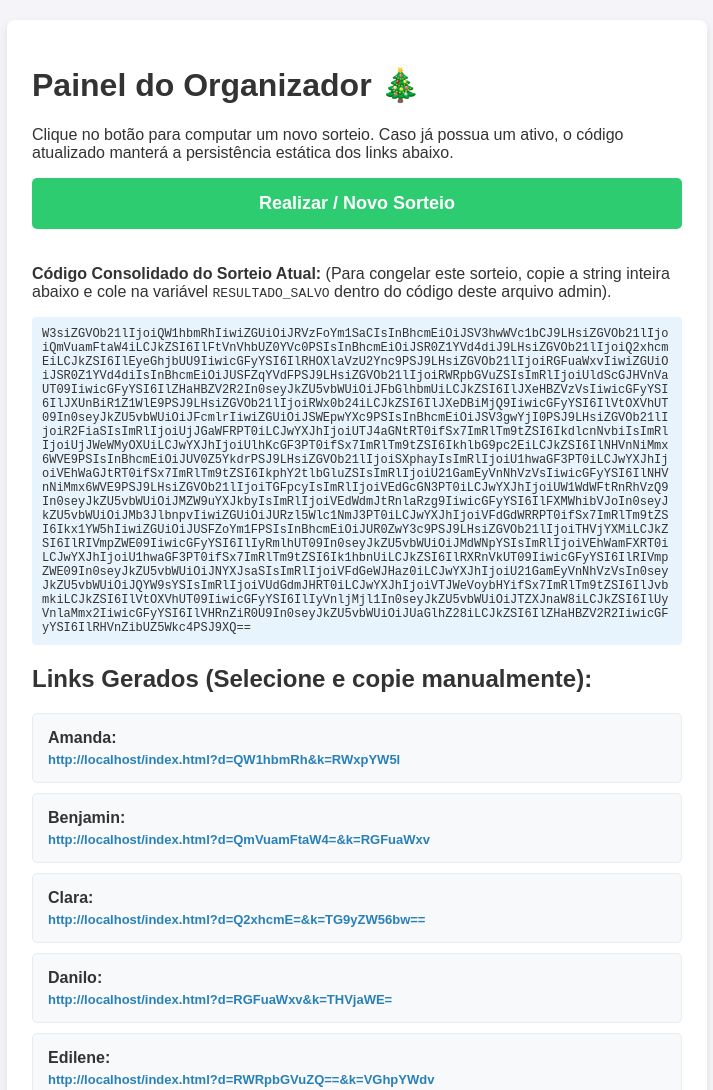
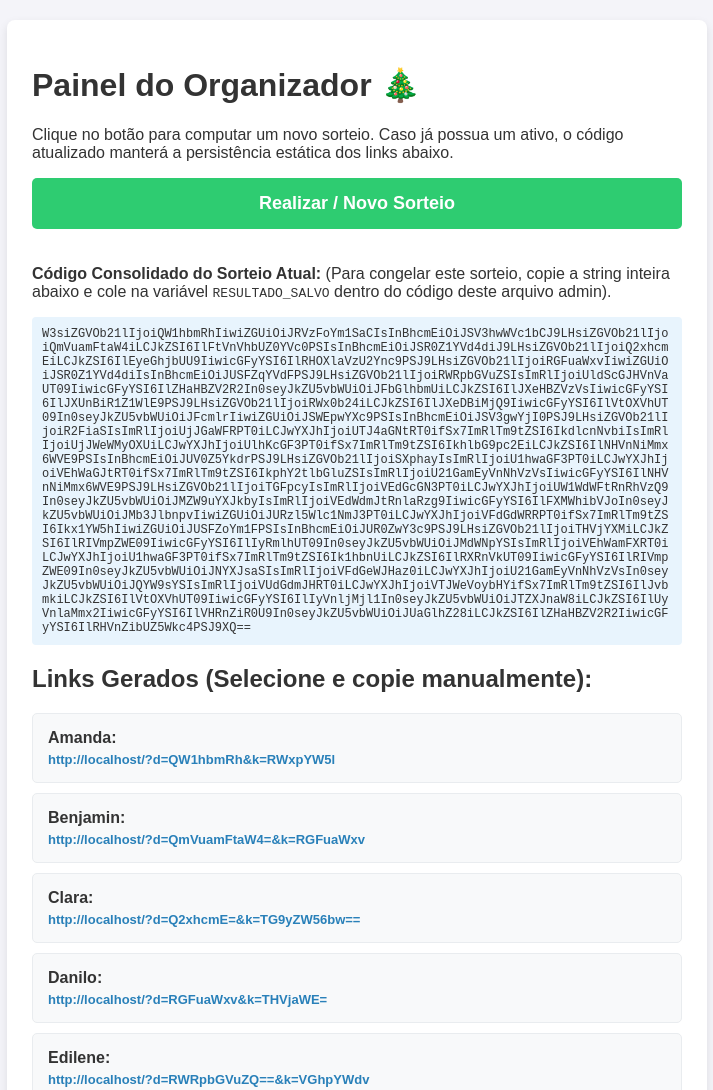
Before and after one commit to brasiqui/amigo, a plain HTML site: page admin.html in a window 1280 px wide. Shown: the top 1090 px of the page, without its empty margins (283-996 px from the left). Drawn offline with Linux system fonts and the light colour scheme.

Commit message:
Replace URL

```diff
--- a/admin.html
+++ b/admin.html
@@ -122,8 +122,8 @@ function renderizarLinks(tokenSalvo) {
         const registros = Array.isArray(dadosJSON) ? dadosJSON : Object.values(dadosJSON);
 
         // Altera dinamicamente admin.html para index.html tratando parâmetros adicionais de URL
-        const urlPartes = window.location.href;
-        const urlParticipanteBase = urlPartes.replace("admin.html", "index.html");
+        const urlPartes = window.location.href.split('admin');
+        const urlParticipanteBase = urlPartes[0];
 
         const listaUI = document.getElementById("lista-resultados");
         listaUI.innerHTML = "";
```
